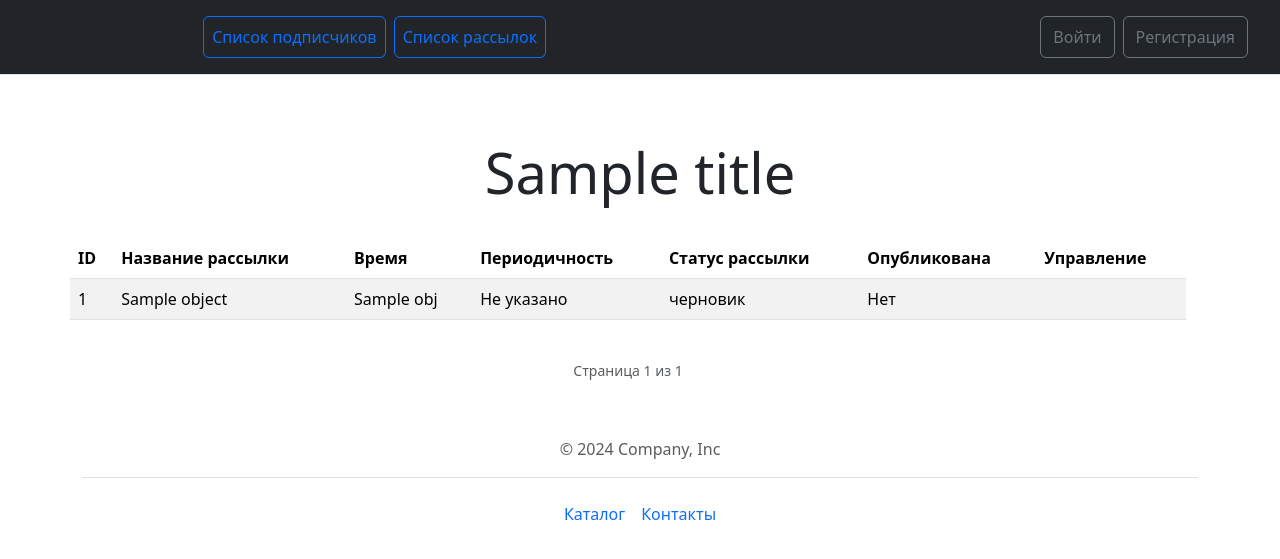
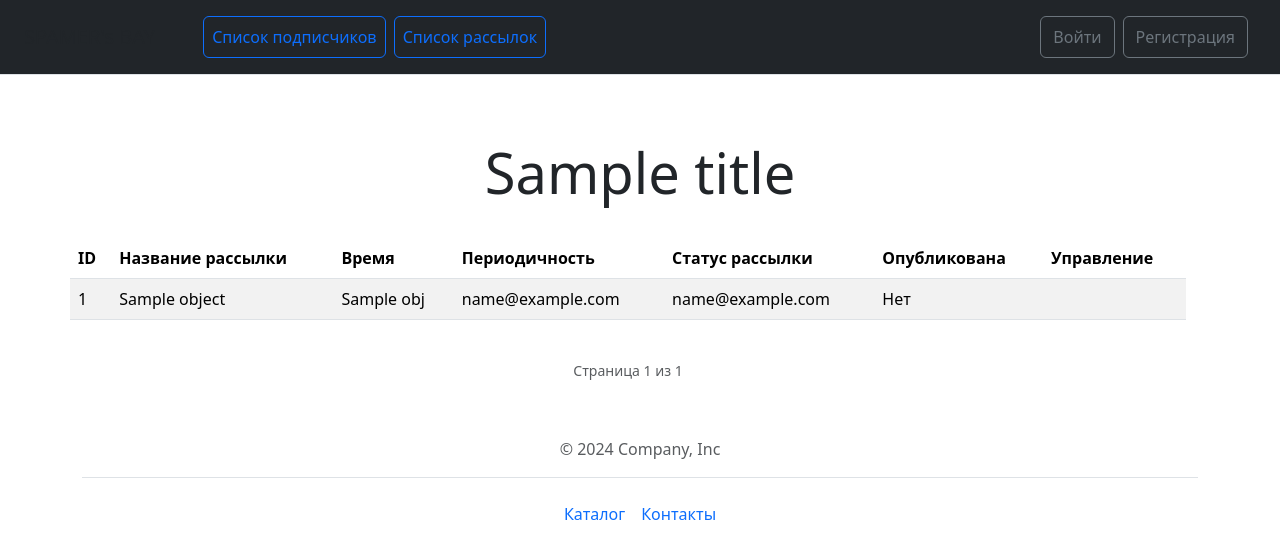
Before and after one commit to AnDBush174/coursework6_django, a Django app: template mailing/templates/mailing/mailing_list.html in a window 1280 px wide. Shown: the top 559 px of the page. Run offline with Django 4.2, Linux system fonts and the light colour scheme; the template is opened without the code that fills it: most values are stand-ins (such as "Sample title", 1, 10 or a date in 2020); some libraries are stand-ins or nearby versions.

Commit message:
Add mailing model

```diff
--- a/mailing/models.py
+++ b/mailing/models.py
@@ -34,7 +34,6 @@
         MONTHLY = 'monthly', 'Ежемесячно'
 
     class STATUS(models.TextChoices):
-        DRAFT = 'draft', 'Черновик'
         CREATED = 'created', 'Создана'
         RUNNING = 'running', 'Запущена'
         COMPLETED = 'completed', 'Завершена'
@@ -47,7 +46,7 @@
     mailing_period = models.CharField(max_length=12, choices=FREQUENCY.choices,
                                       **NULLABLE, verbose_name='периодичность')
     mailing_status = models.CharField(max_length=10, choices=STATUS.choices,
-                                      default='draft', verbose_name='статус рассылки')
+                                      default='created', verbose_name='статус рассылки')
 
     recipient = models.ManyToManyField(Client, related_name='clients', verbose_name='клиенты')
 
@@ -60,7 +59,7 @@
         ordering = ('mailing_start', 'mailing_end',)
 
     def get_mailing_status_display(self):
-        return dict(self.STATUS.choices).get(self.mailing_status, 'Не указан')
+        return dict(self.STATUS.choices).get(self.mailing_status, 'Черновик')
 
     def get_mailing_period_display(self):
         return dict(self.FREQUENCY.choices).get(self.mailing_period, 'Не указано')
--- a/mailing/templates/mailing/mailing_list.html
+++ b/mailing/templates/mailing/mailing_list.html
@@ -35,12 +35,12 @@
                     </td>
                     <td>
                         {% for obj in object.settings.get_queryset %}
-                        {{ obj.mailing_period|default:'Не указано' }}<br/>
+                        {{ obj.get_mailing_period_display }}<br/>
                         {% endfor %}
                     </td>
                     <td>
                         {% for obj in object.settings.get_queryset %}
-                        {{ obj.mailing_status|default:'черновик' }}<br/>
+                        {{ obj.get_mailing_status_display }}<br/>
                         {% endfor %}
                     </td>
                     <td>
```
Also changed, not shown: mailing/migrations/0004_alter_mailingsettings_mailing_status.py (added).
